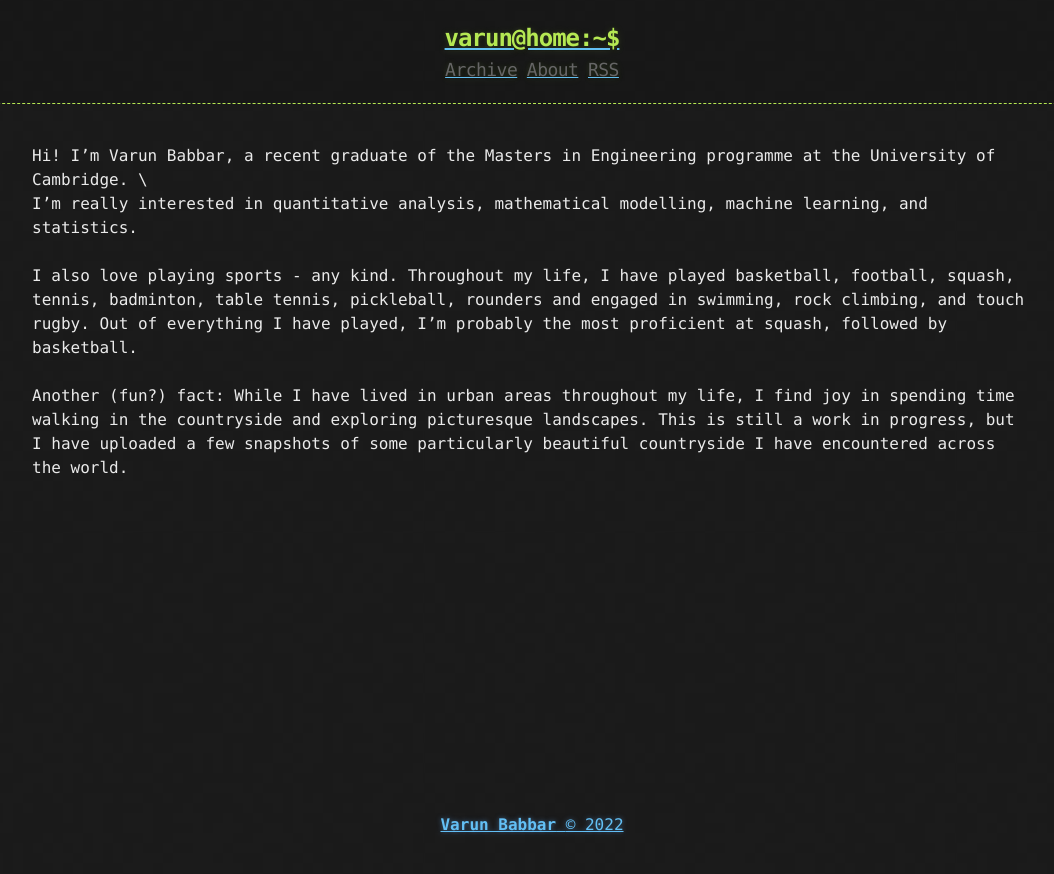
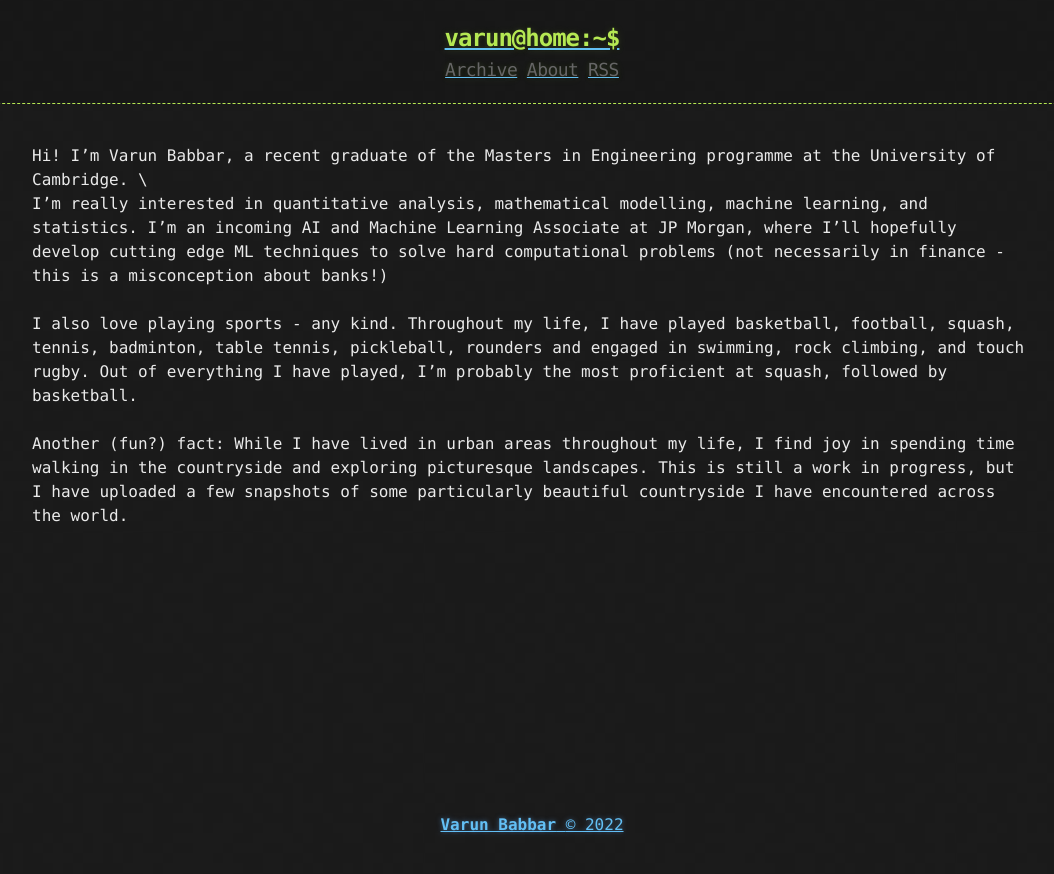
Before and after one commit to VarunBabbar/VarunBabbar.github.io, a Jekyll site: the page built from about.md, in a window 1280 px wide. Shown: the top 874 px of the page, without its empty margins (108-1162 px from the left). Built offline with Jekyll 4.4.1, drawn with Linux system fonts in a browser that asks for light colours.

Commit message:
Update about.md

```diff
--- a/about.md
+++ b/about.md
@@ -5,7 +5,7 @@ title: About
 
 Hi! I'm Varun Babbar, a recent graduate of the Masters in Engineering programme at the University of Cambridge. \\
 \\
-I'm really interested in quantitative analysis, mathematical modelling, machine learning, and statistics.
+I'm really interested in quantitative analysis, mathematical modelling, machine learning, and statistics. I'm an incoming AI and Machine Learning Associate at JP Morgan, where I'll hopefully develop cutting edge ML techniques to solve hard computational problems (not necessarily in finance - this is a misconception about banks!)
 \\
 \\
 I also love playing sports - any kind. Throughout my life, I have played basketball, football, squash, tennis, badminton, table tennis, pickleball, rounders and engaged in swimming, rock climbing, and touch rugby. Out of everything I have played, I'm probably the most proficient at squash, followed by basketball. \\
```
